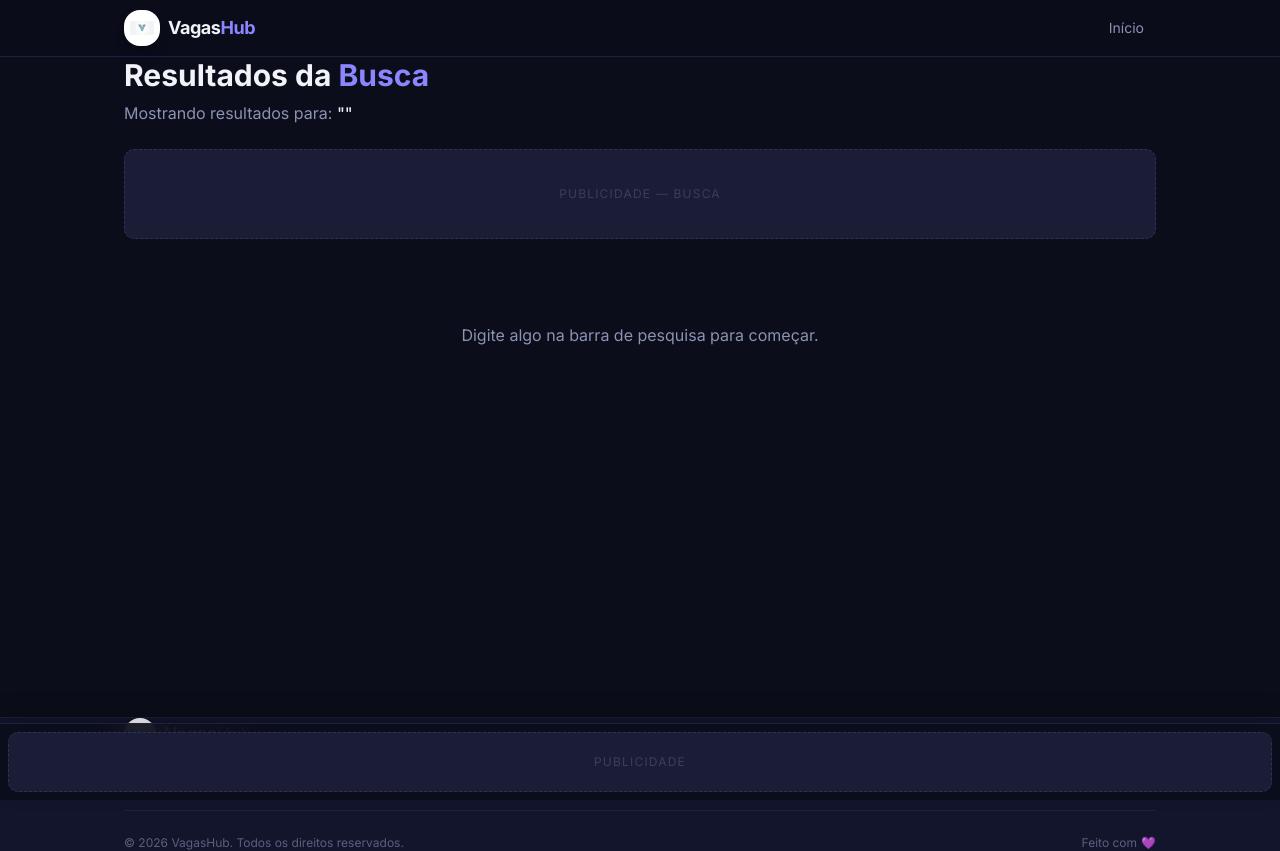
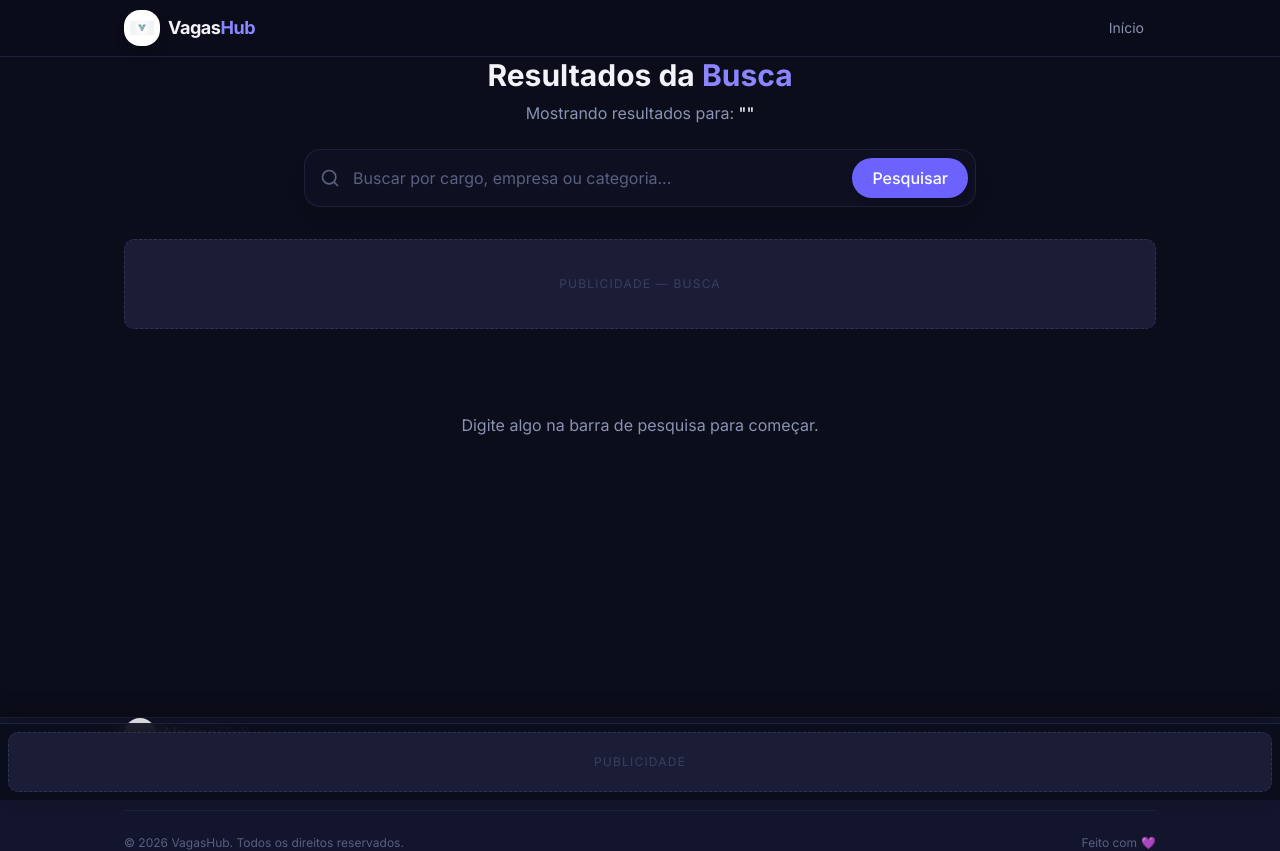
Before and after one commit to joaovieira0087/VagasHub, a Next.js app: page /busca in a window 1280 px wide. Built offline with nearby package versions, Linux system fonts and the light colour scheme; no server answers.

Commit message:
melhoras no campo de busca

```diff
--- a/src/app/busca/page.tsx
+++ b/src/app/busca/page.tsx
@@ -4,6 +4,7 @@ import { createClient } from '@/lib/supabase/server';
 import VagaCardSkeleton from '@/components/VagaCardSkeleton';
 import AdSlot from '@/components/AdSlot';
 import VagasList from '@/components/VagasList';
+import SearchBar from '@/components/SearchBar';
 import type { VagaCompleta } from '@/types/database';
 
 interface BuscaProps {
@@ -106,13 +107,14 @@ export default async function BuscaPage({ searchParams }: BuscaProps) {
   return (
     <>
       <div className="container-app py-6 min-h-[calc(100vh-140px)]">
-        <section className="mb-6 animate-fade-in">
+        <section className="mb-8 animate-fade-in flex flex-col items-center text-center">
           <h1 className="text-2xl sm:text-3xl font-bold text-text-primary leading-tight">
             Resultados da <span className="text-primary-light">Busca</span>
           </h1>
-          <p className="text-text-secondary text-sm sm:text-base mt-1.5">
+          <p className="text-text-secondary text-sm sm:text-base mt-1.5 mb-6">
             Mostrando resultados para: <span className="font-medium text-text-primary">"{query}"</span>
           </p>
+          <SearchBar initialQuery={query} />
         </section>
 
         {/* Ad Slot 1 - Topo da Busca */}
--- a/src/app/vaga/[slug]/page.tsx
+++ b/src/app/vaga/[slug]/page.tsx
@@ -5,6 +5,7 @@ import ReactMarkdown from 'react-markdown';
 import remarkGfm from 'remark-gfm';
 import AdSlot from '@/components/AdSlot';
 import VagaCard from '@/components/VagaCard';
+import SearchBar from '@/components/SearchBar';
 import { formatarData, tempoRelativo } from '@/lib/utils/tempo';
 import type { VagaCompleta } from '@/types/database';
 
@@ -204,6 +205,17 @@ export default async function VagaDetalhes({ params }: PageProps) {
           )}
         </div>
 
+        {/* CTA de Busca (Conversão) */}
+        <div className="mt-10 mb-10 p-6 sm:p-8 rounded-2xl bg-gradient-to-br from-surface to-surface-card border border-border-subtle flex flex-col items-center text-center shadow-lg">
+          <h3 className="text-xl sm:text-2xl font-bold text-text-primary mb-2">
+            Ainda não é a vaga <span className="text-primary-light">ideal?</span>
+          </h3>
+          <p className="text-text-secondary mb-6 max-w-md">
+            Ache a oportunidade perfeita para você. Pesquise por empresas, cargos ou áreas de atuação.
+          </p>
+          <SearchBar />
+        </div>
+
         {/* Vagas Relacionadas */}
         {relacionadas.length > 0 && (
           <section className="mt-8 mb-6">
--- a/src/components/SearchBar.tsx
+++ b/src/components/SearchBar.tsx
@@ -1,17 +1,31 @@
 'use client';
 
-import { useState } from 'react';
+import { useState, useEffect } from 'react';
 import { useRouter } from 'next/navigation';
 
-export default function SearchBar() {
-  const [term, setTerm] = useState('');
+interface SearchBarProps {
+  initialQuery?: string;
+}
+
+export default function SearchBar({ initialQuery = '' }: SearchBarProps) {
+  const [term, setTerm] = useState(initialQuery);
   const router = useRouter();
+
+  // Atualizar term se initialQuery mudar
+  useEffect(() => {
+    setTerm(initialQuery);
+  }, [initialQuery]);
 
   const handleSearch = (e: React.FormEvent) => {
     e.preventDefault();
     if (term.trim()) {
       router.push(`/busca?q=${encodeURIComponent(term.trim())}`);
     }
+  };
+
+  const handleReset = () => {
+    setTerm('');
+    router.push('/');
   };
 
   return (
@@ -21,7 +35,7 @@ export default function SearchBar() {
         placeholder="Buscar por cargo, empresa ou categoria..."
         value={term}
         onChange={(e) => setTerm(e.target.value)}
-        className="w-full pl-12 pr-4 py-4 rounded-2xl bg-surface/50 border border-border/50 text-text-primary focus:outline-none focus:ring-2 focus:ring-primary focus:border-transparent backdrop-blur-sm transition-all placeholder:text-text-muted shadow-lg"
+        className="w-full pl-12 pr-[160px] sm:pr-[200px] py-4 rounded-2xl bg-surface/50 border border-border/50 text-text-primary focus:outline-none focus:ring-2 focus:ring-primary focus:border-transparent backdrop-blur-sm transition-all placeholder:text-text-muted shadow-lg"
       />
       <div className="absolute left-4 top-1/2 -translate-y-1/2 text-text-muted">
         <svg width="20" height="20" viewBox="0 0 24 24" fill="none" stroke="currentColor" strokeWidth="2" strokeLinecap="round" strokeLinejoin="round">
@@ -29,9 +43,24 @@ export default function SearchBar() {
           <line x1="21" y1="21" x2="16.65" y2="16.65"></line>
         </svg>
       </div>
+
+      <div className="absolute right-2 top-1/2 -translate-y-1/2 flex items-center gap-2">
+        {term && (
+          <button
+            type="button"
+            onClick={handleReset}
+            className="text-text-muted hover:text-text-primary p-2 transition-colors rounded-full hover:bg-surface-elevated"
+            title="Refazer busca (Voltar ao Início)"
+          >
+            <svg width="18" height="18" viewBox="0 0 24 24" fill="none" stroke="currentColor" strokeWidth="2" strokeLinecap="round" strokeLinejoin="round">
+              <line x1="18" y1="6" x2="6" y2="18"></line>
+              <line x1="6" y1="6" x2="18" y2="18"></line>
+            </svg>
+          </button>
+        )}
         <button
           type="submit"
-        className="absolute right-2 top-1/2 -translate-y-1/2 bg-primary hover:bg-primary-hover text-white px-5 py-2 rounded-xl transition-colors font-medium shadow-md flex items-center gap-2"
+          className="bg-primary hover:bg-primary-hover text-white px-4 sm:px-5 py-2 rounded-xl transition-colors font-medium shadow-md flex items-center gap-2"
         >
           <span className="hidden sm:inline">Pesquisar</span>
           <svg className="sm:hidden" width="18" height="18" viewBox="0 0 24 24" fill="none" stroke="currentColor" strokeWidth="2" strokeLinecap="round" strokeLinejoin="round">
@@ -39,6 +68,7 @@ export default function SearchBar() {
             <polyline points="12 5 19 12 12 19"></polyline>
           </svg>
         </button>
+      </div>
     </form>
   );
 }
```
Also changed, not shown: 1 other file (tests, documents, lock files or other folders). Lines whose indentation alone changed are shown as unchanged.
